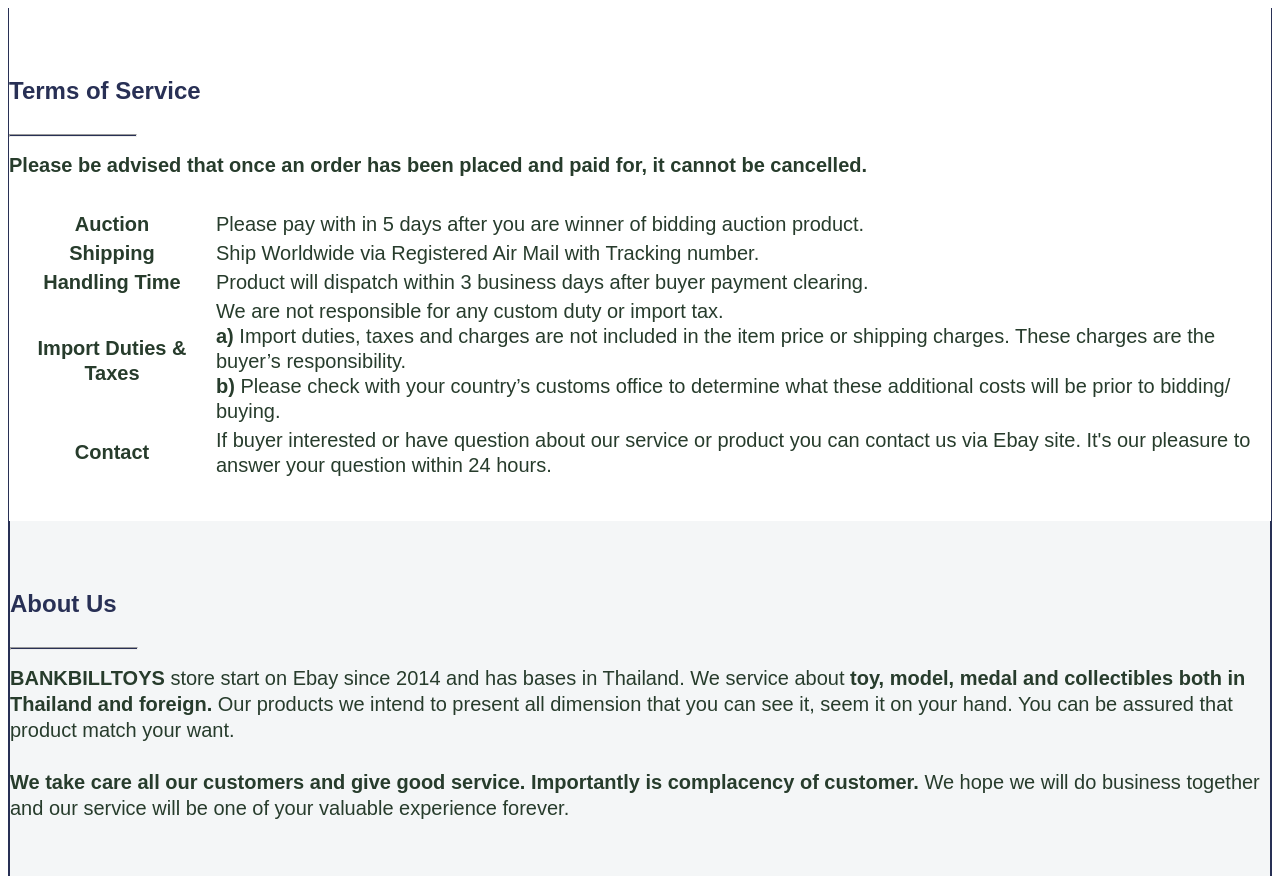
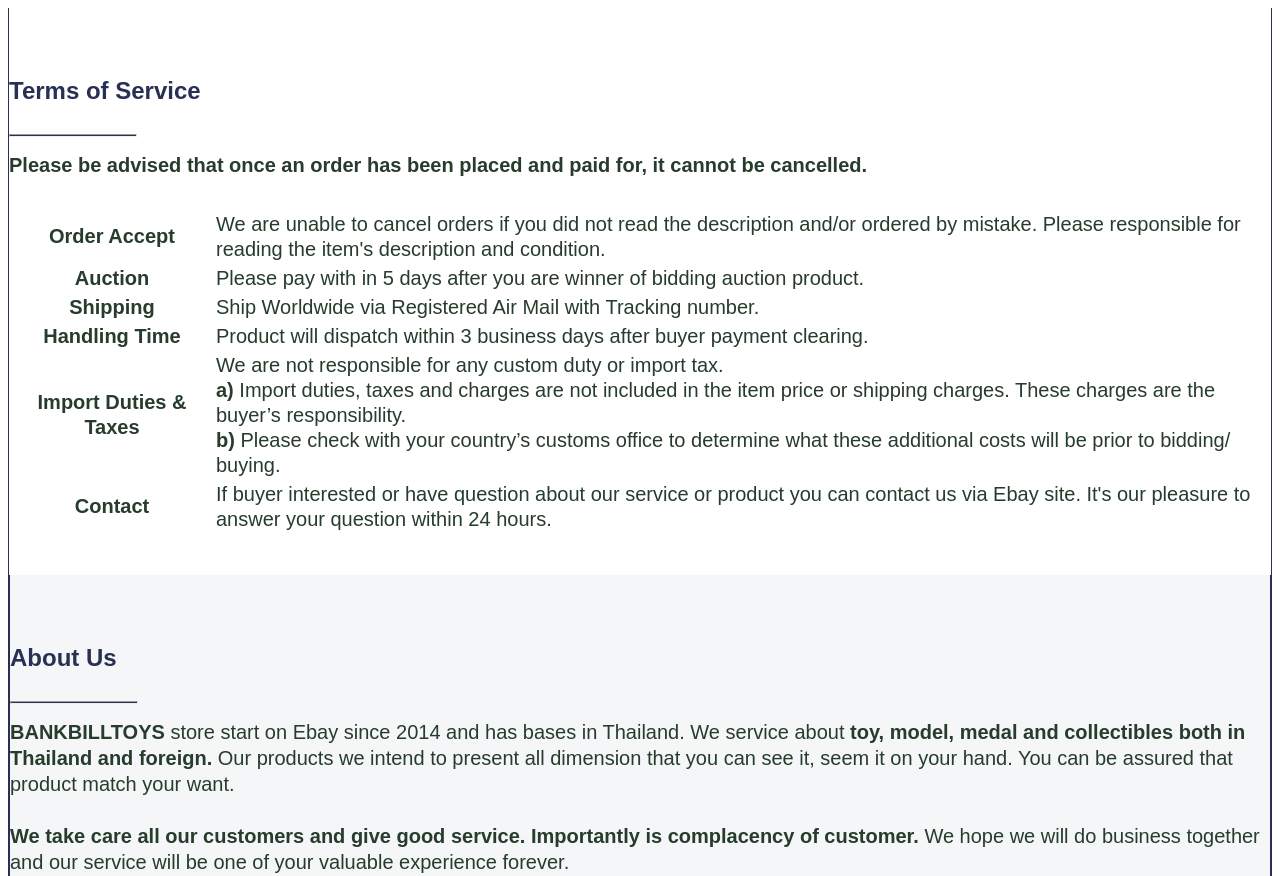
Before and after one commit to BANKBILL2/EBAY_BANKBILLTOYS_HTML_TEMPLATE_BOTTOM, a plain HTML site: page index.html in a window 1280 px wide. Shown: the top 876 px of the page. Drawn offline with Linux system fonts and the light colour scheme.

Commit message:
Update index.html

```diff
--- a/index.html
+++ b/index.html
@@ -18,6 +18,12 @@
 
         <table class="table table-responsive table-borderless" style="color: #273C2C; line-height: 25px; margin-top: 30px; font-size: 20px;">
             <tbody>
+
+                <!--Edit Order Accept-->
+                <tr>
+                    <th scope="row" style="color: #273C2C;  width: 200px;"><font face="Arial">Order Accept</font></th>
+                    <td><font face="Arial">We are unable to cancel orders if you did not read the description and/or ordered by mistake. Please responsible for reading the item's description and condition.</font></td>
+                </tr>
 
                 <!--Edit Auction-->
                 <tr>
```
